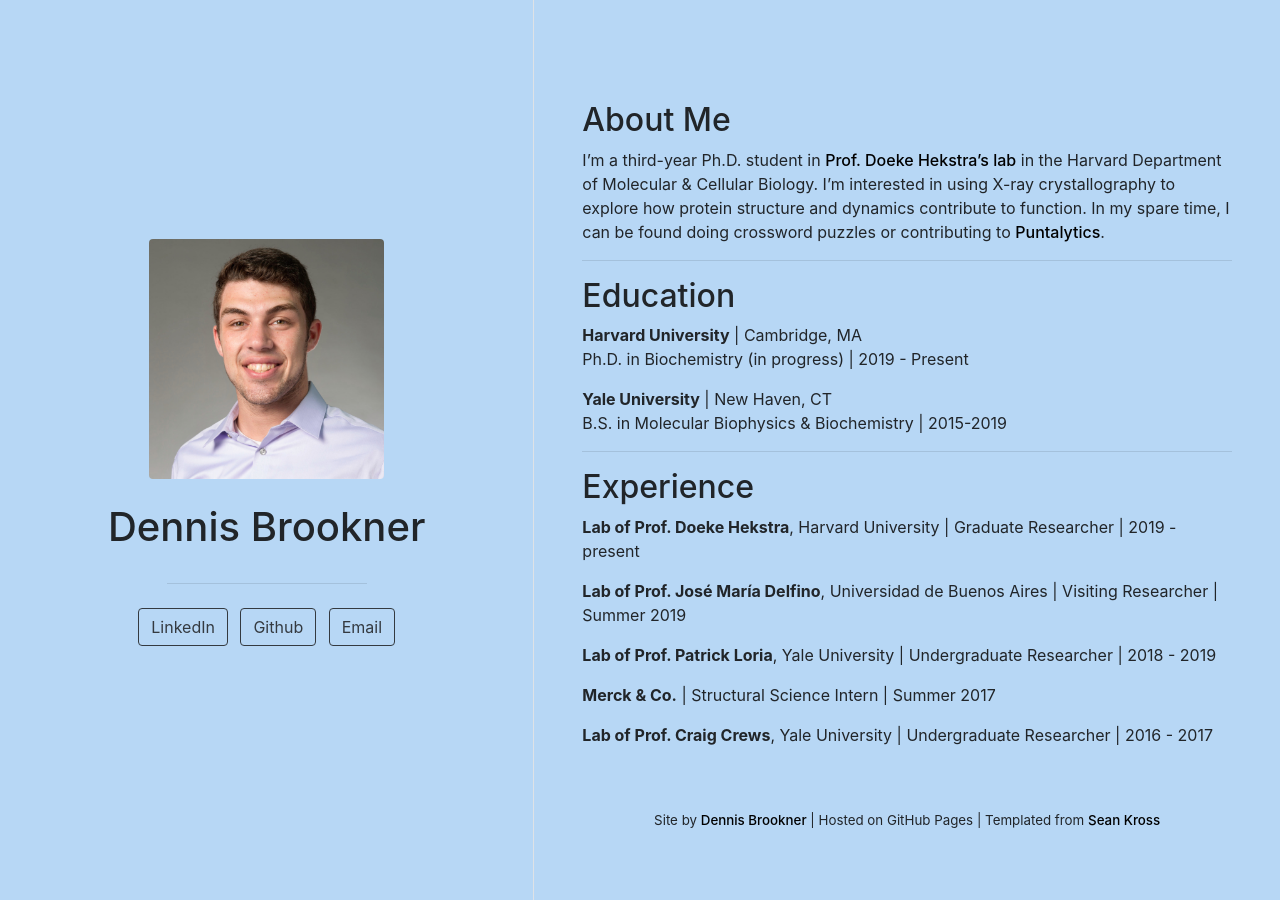
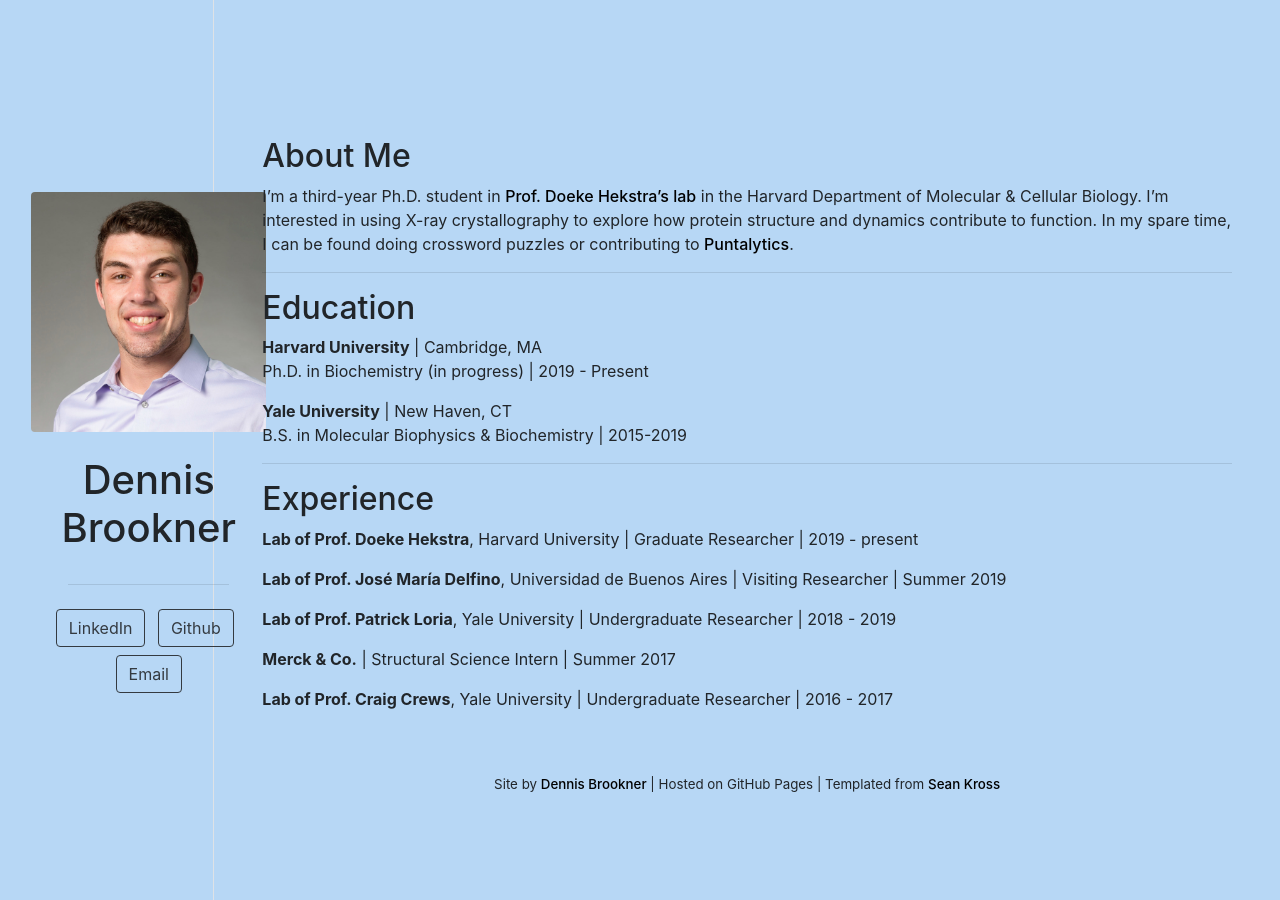
Before and after one commit to dennisbrookner/dennisbrookner.github.io, a Jekyll site: the page built from bio.md, in a window 1280 px wide. Built offline with Jekyll 4.4.1, drawn with Linux system fonts in a browser that asks for light colours; nearby versions of some CDN libraries.

Commit message:
Update bio_layout.html

```diff
--- a/_layouts/bio_layout.html
+++ b/_layouts/bio_layout.html
@@ -4,7 +4,7 @@
 <!-- Desktop, two-column version of layout -->
 <div class="container-fluid d-none d-lg-block d-xl-block">
   <div class="d-flex row flex-row vh-100">
-    <div class="d-flex flex-column col-5 align-items-center text-center align-self-center">
+    <div class="d-flex flex-column col-2 align-items-center text-center align-self-center">
       <div class="mx-auto text-center">
         <div class="p-3">
           <img src="{{page.headshot}}" style="height:15rem" class="rounded">
```
